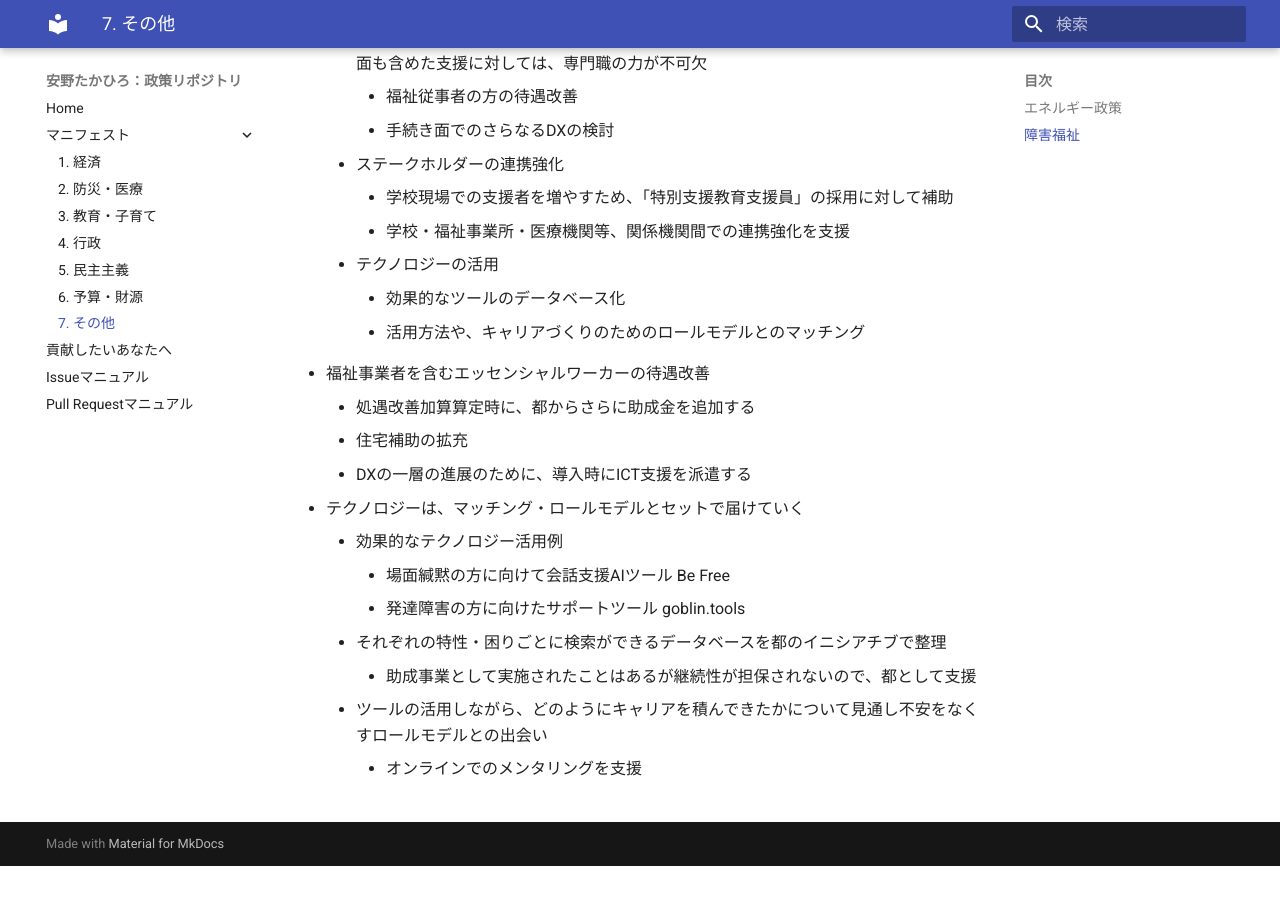
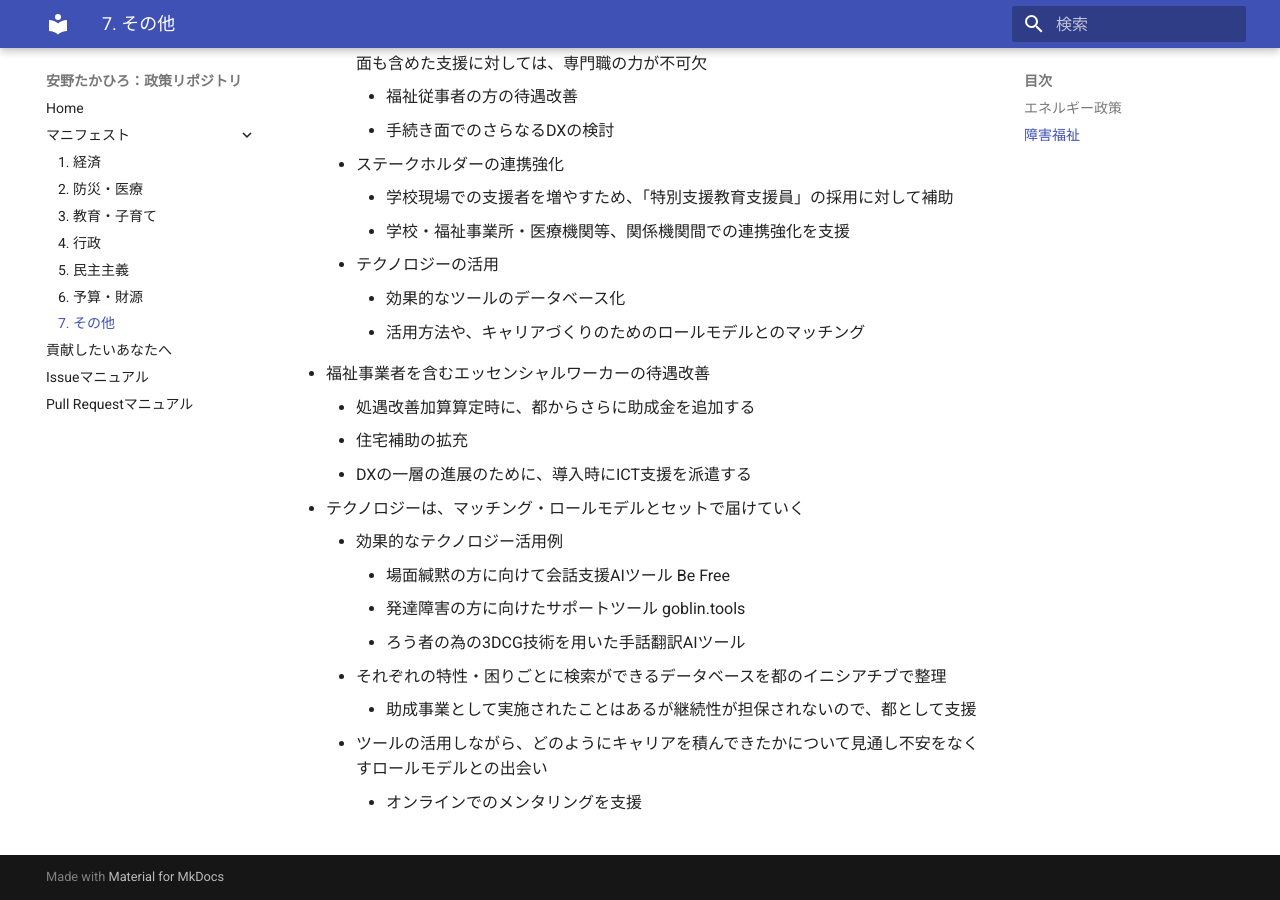
Before and after one commit to takahiroanno2024/election2024, an MkDocs documentation site: the page built from docs/manifest/others.md, in a window 1280 px wide and 900 px high, scrolled down 2136 px. Built offline with MkDocs 1.6.1 and Material for MkDocs 9.7.7, drawn with Linux system fonts in a browser that asks for light colours; before the commit the page ends 3002 px from its top, so only the background shows below that.

Commit message:
障害福祉\効率的なテクノロジー活用例の追加
「ろう者の為の3DCG技術を用いた手話翻訳AIツール」を提案させて頂きます。
https://github.com/takahiroanno2024/election2024/issues/277

```diff
--- a/docs/manifest/others.md
+++ b/docs/manifest/others.md
@@ -55,6 +55,7 @@
     - 効果的なテクノロジー活用例
         - 場面緘黙の方に向けて会話支援AIツール Be Free
         - 発達障害の方に向けたサポートツール goblin.tools
+        - ろう者の為の3DCG技術を用いた手話翻訳AIツール
     - それぞれの特性・困りごとに検索ができるデータベースを都のイニシアチブで整理
         - 助成事業として実施されたことはあるが継続性が担保されないので、都として支援
     - ツールの活用しながら、どのようにキャリアを積んできたかについて見通し不安をなくすロールモデルとの出会い
```
